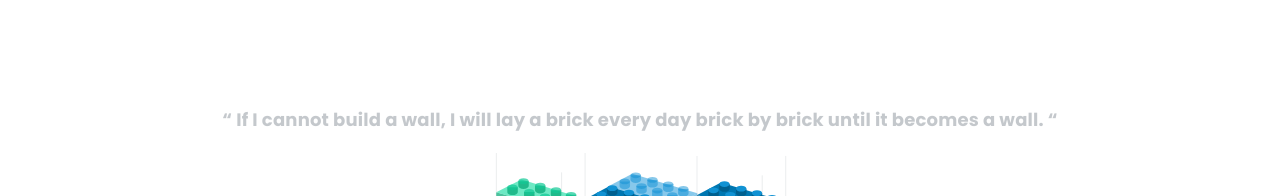
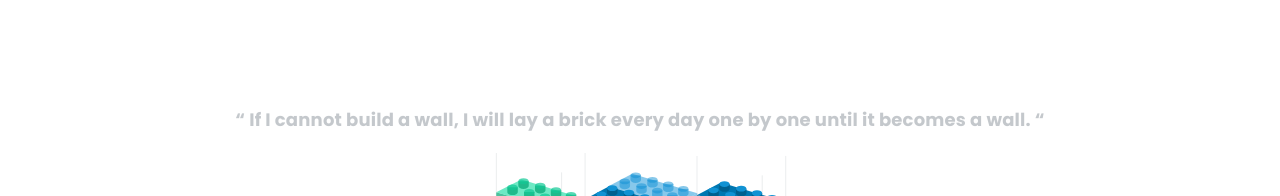
Before and after one commit to T-N9/tn-porfolio-frontend, a React (Create React App) app: page /about in a window 1280 px wide. Shown: the part 2970-3166 px from the top of the page. Built offline with nearby package versions, Linux system fonts and the light colour scheme.

Commit message:
[Motto] Updated

```diff
--- a/src/components/HomeMotto/index.js
+++ b/src/components/HomeMotto/index.js
@@ -1,24 +1,21 @@
-import React from 'react';
-import Bricks from './Bricks';
+import React from "react";
+import Bricks from "./Bricks";
 
 const HomeMotto = () => {
   return (
     <section className="motto_page_wrapper">
       <div className="motto_page">
         <h1>
-                    “ If I cannot build a wall,
-                      I will lay a brick every day
-                      brick by brick until
-                      it becomes a wall.
-                    “
+          “ If I cannot build a wall, I will lay a brick every day one by one
+          until it becomes a wall. “
         </h1>
 
         <div className="bricks">
-                    <Bricks/>
+          <Bricks />
         </div>
       </div>
     </section>
   );
-}
+};
 
 export default HomeMotto;
```
Lines whose indentation alone changed are shown as unchanged.
